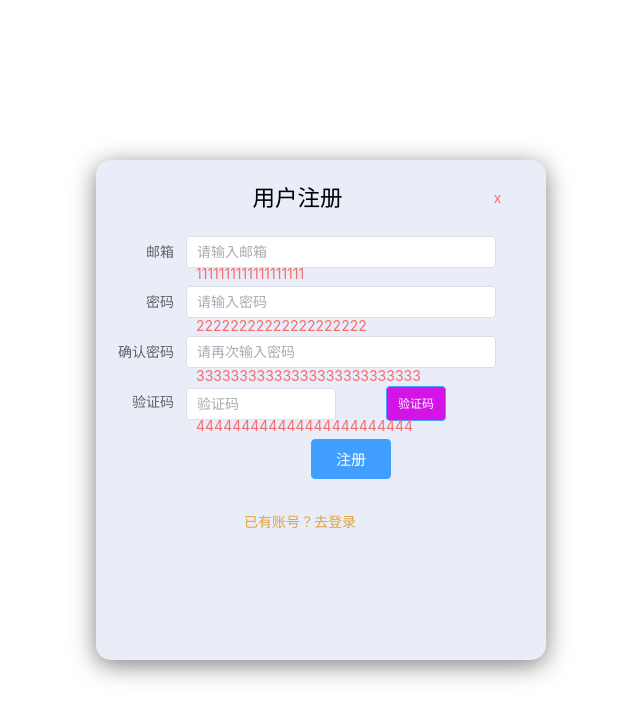
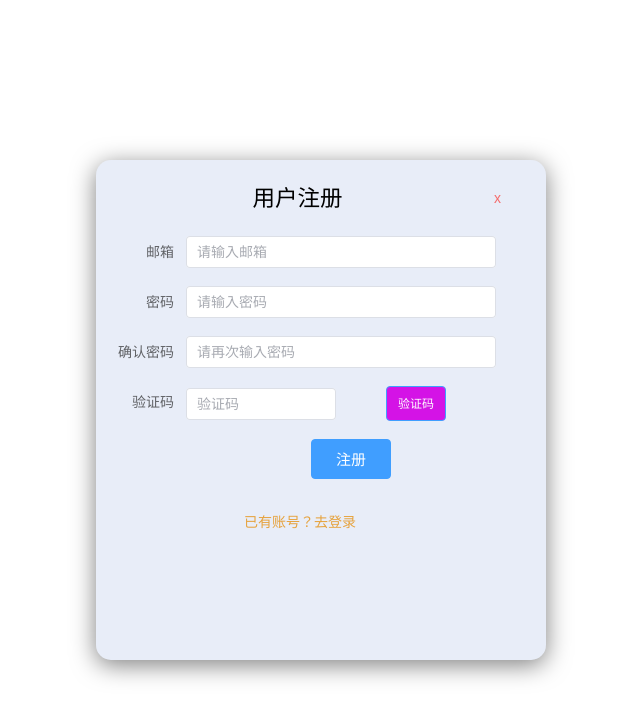
Before and after one commit to Haleymax/Django-Vue-Scrapy-Visualization, a Vue app in the folder web/: page /login in a window 1280 px wide. Shown: the top 718 px of the page, without its empty margins (334-974 px from the left). Built offline with nearby package versions, Linux system fonts and the light colour scheme; what particles.vue3 would draw is missing.

Commit message:
the captcha interface is improved

```diff
--- a/web/src/api/register.ts
+++ b/web/src/api/register.ts
@@ -44,9 +44,10 @@ export const sendVerificationCode = async (data: VerificationData): Promise<Resp
 export const register = async (data: RegisterData): Promise<ResponseData> => {
     try {
         const params = new URLSearchParams();
-        params.append('user_email', data.email);
+        params.append('email', data.email);
         params.append('password', data.password);
         params.append('verify_code', data.verify_code);
+        console.log(params)
 
         const response = await axios.post('http://127.0.0.1:8000/register', params, {
             headers: {
--- a/web/src/store/user-info.ts
+++ b/web/src/store/user-info.ts
@@ -10,12 +10,12 @@ export const useUserInfo = defineStore('UserInfo', () => {
         },
         message: {
             email:{
-                msg:"dasdasdasdas",
-                type:"danger"
+                msg:"",
+                type:""
             },
             password:{
-                msg:"asdasdasdasdasdas",
-                type:"danger",
+                msg:"",
+                type:"",
             }
         }
     })
@@ -29,20 +29,20 @@ export const useUserInfo = defineStore('UserInfo', () => {
         },
         message:{
             email:{
-                msg:"1111111111111111111",
-                type:"danger",
+                msg:"",
+                type:"",
             },
             password:{
-                msg:"22222222222222222222",
-                type:"danger",
+                msg:"",
+                type:"",
             },
             confirmpassword:{
-                msg:"33333333333333333333333333",
-                type:"danger",
+                msg:"",
+                type:"",
             },
             verify_code:{
-                msg:"444444444444444444444444",
-                type:"danger",
+                msg:"",
+                type:"",
             },
         }
     });
--- a/web/src/views/login/sign_up.vue
+++ b/web/src/views/login/sign_up.vue
@@ -78,36 +78,15 @@ watch(user_info.sigupForm.data, () => {
 
 const verification_btn_text = ref<string | number>("验证码")
 
-const servers_status_message = {
+const register_status_message = {
     "1": "用户已存在",
     "2": "密码不合规",
     "3": "验证码错误"
 }
 
 
-const siginForm = reactive({
-    email: "",
-    password: "",
-    confirmPassword: "",
-    code: "",
-});
 
-const rules = {
-    email: [
-        { required: true, message: '请输入邮箱', trigger: 'blur' },
-        { type: 'email', message: '请输入正确的邮箱格式', trigger: ['blur', 'change'] }
-    ],
-    password: [
-        { required: true, message: '请输入密码', trigger: 'blur' }
-    ],
-    confirmPassword: [
-        { required: true, message: '请确认密码', trigger: 'blur' }
-    ],
-    code: [
-        { required: true, message: '请输入验证码', trigger: 'blur' }
-    ]
-};
-
+//发送验证码请求
 const sendCode = async () => {
     try {
         const data = {
@@ -115,8 +94,14 @@ const sendCode = async () => {
             use_type: "register"
         };
         const response = await sendVerificationCode(data);
-        user_info.sigupForm.message.verify_code.msg = response.message;
-        user_info.sigupForm.message.verify_code.type = '';
+        if( response['status'] == 0){
+            alert("验证码发送成功")
+        }
+        else{
+            user_info.sigupForm.message.verify_code.msg = response.message;
+            user_info.sigupForm.message.verify_code.type = 'danger';
+        }
+
     } catch (error) {
         user_info.sigupForm.message.verify_code.msg = '验证码发送失败，请重试。';
     }
```
Also changed, not shown: 2 other files (tests, documents, lock files or other folders).
